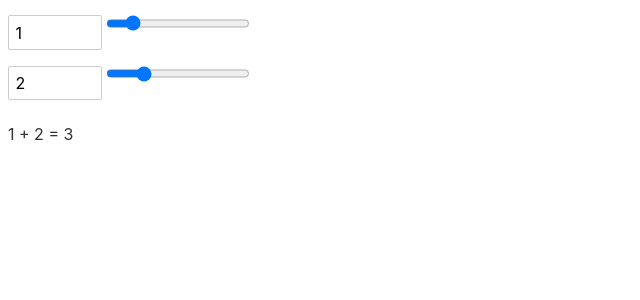
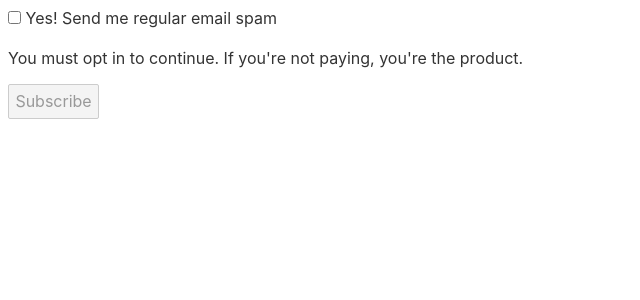
Before and after one commit to kkata/svelte-tutorial, a Svelte app: page / in a window 1280 px wide. Shown: the top 300 px of the page, without its empty margins (0-640 px from the left). Built offline with nearby package versions, Linux system fonts and the light colour scheme.

Commit message:
Bindings Checkbox inputs

```diff
--- a/src/App.svelte
+++ b/src/App.svelte
@@ -1,16 +1,16 @@
 <script>
-let a = 1;
-let b = 2;
+let yes = false;
 </script>
 
 <label>
-  <input type="number" bind:value="{a}" min="0" max="10" />
-  <input type="range" bind:value="{a}" min="0" max="10" />
+  <input type="checkbox" bind:checked="{yes}" />
+  Yes! Send me regular email spam
 </label>
 
-<label>
-  <input type="number" bind:value="{b}" min="0" max="10" />
-  <input type="range" bind:value="{b}" min="0" max="10" />
-</label>
+{#if yes}
+  <p>Thank you. We will bombard your inbox and sell your personal details.</p>
+{:else}
+  <p>You must opt in to continue. If you're not paying, you're the product.</p>
+{/if}
 
-<p>{a} + {b} = {a + b}</p>
+<button disabled="{!yes}"> Subscribe </button>
```
